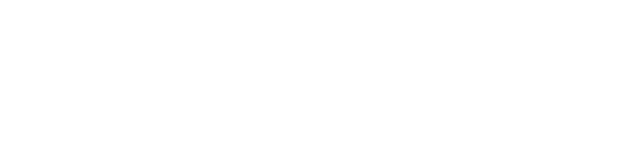
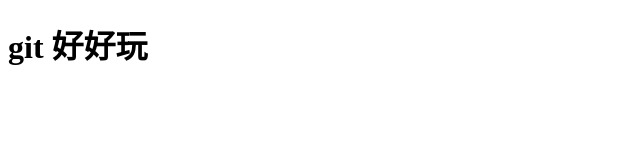
Before and after one commit to shellyling/git0402, a plain HTML site: page index.html in a window 1280 px wide. Shown: the whole page, without its empty margins (0-640 px from the left). Drawn offline with Linux system fonts and the light colour scheme.

Commit message:
git0402更新

```diff
--- a/index.html
+++ b/index.html
@@ -6,6 +6,6 @@
   <title>Document</title>
 </head>
 <body>
-
+  <h1>git 好好玩</h1>
 </body>
 </html>
```
